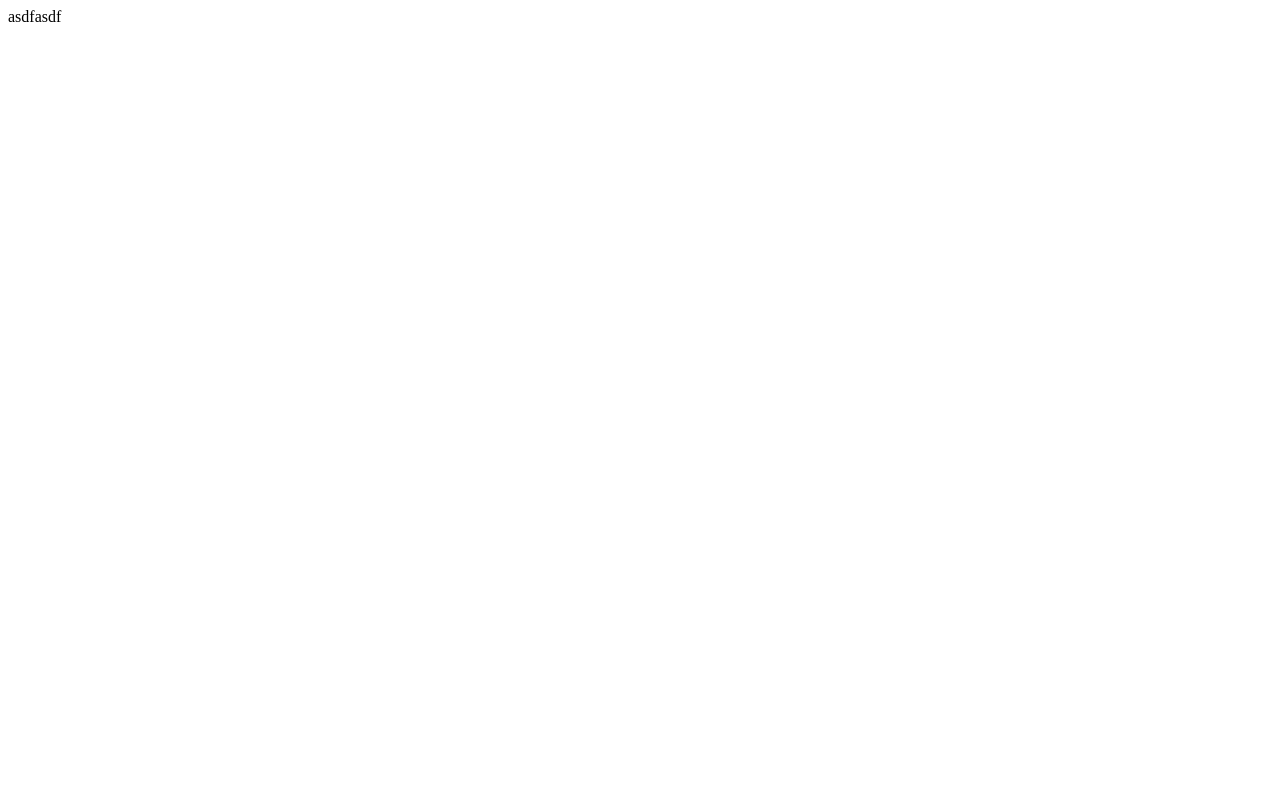
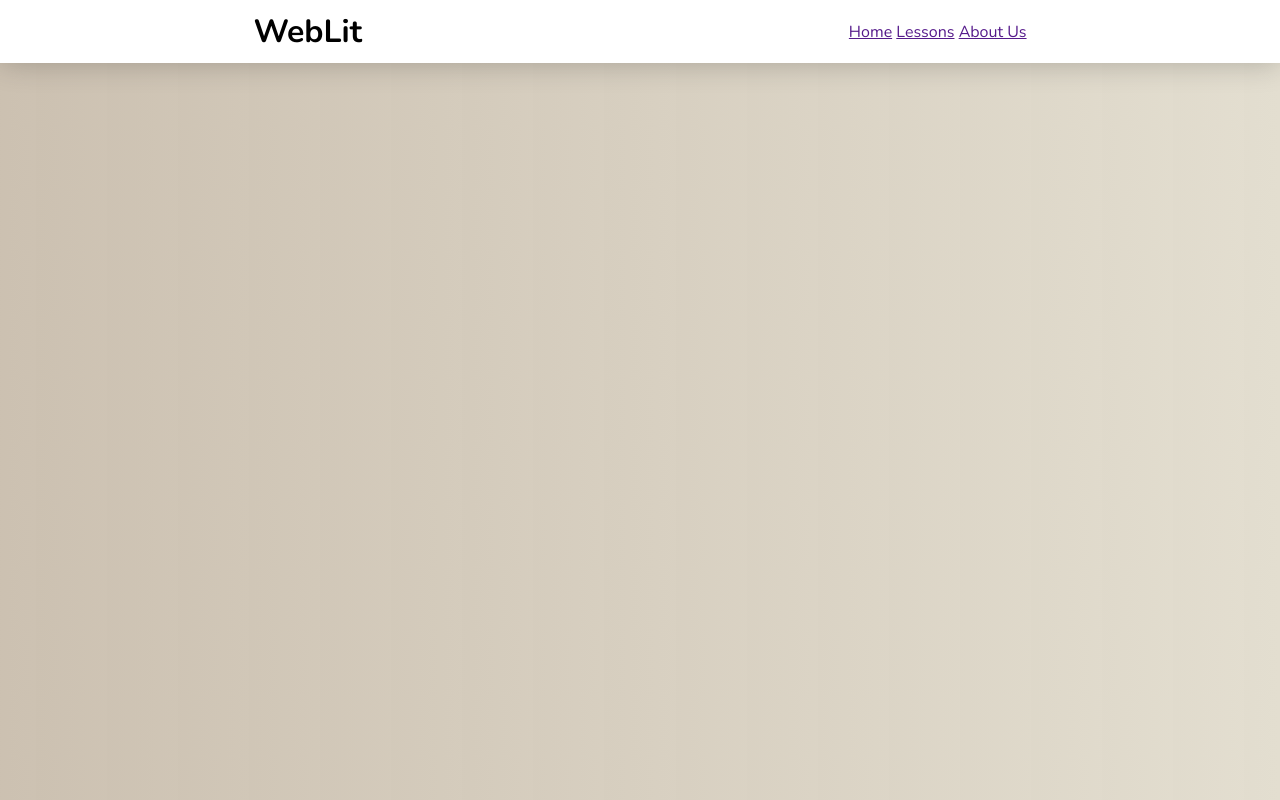
Before and after one commit to Jbreak321/digital-media-literacy, a plain HTML site: page index.html in a window 1280 px wide. Drawn offline with nearby package versions, Linux system fonts and the light colour scheme.

Commit message:
header finished

```diff
--- a/index.html
+++ b/index.html
@@ -3,10 +3,20 @@
 <head>
     <meta charset="UTF-8">
     <meta name="viewport" content="width=device-width, initial-scale=1.0">
+    <link rel="stylesheet" href="main-Site.css">
     <title>WebLiterature</title>
 </head>
 <body>
-    asdfasdf
+<header>
+    <h1>WebLit</h1>
+    <div class="navbar">
+
+        <a href="">Home</a>
+        <a href="">Lessons</a>
+        <a href="">About Us</a>
+
+    </div>
+</header>
 </body>
 <script src="main-Site.js"></script>
 </html>
--- a/main-Site.css
+++ b/main-Site.css
@@ -1,5 +1,28 @@
-*{
-    padding: none;
-    margin: none;
+@import url('https://fonts.googleapis.com/css2?family=Nunito:wght@200..1000&display=swap');
+
+* {
+    padding: 0;
+    margin: 0;
     box-sizing: border-box;
+    font-family: "Nunito", sans-serif;
+    scroll-behavior: smooth;
 }
+body{
+    background:linear-gradient(90deg, #C8BCABed,#E3DED0);
+}
+header{
+    height: fit-content;
+    padding: 10px;
+    background-color:white;
+    display: flex;
+    justify-content: space-around;
+    align-items: center;
+    box-shadow: 0 0 30px rgba(0, 0, 0, 0.226);
+}
+
+.navbar{
+    color: black;
+    gap: 15px;
+    text-decoration: none;
+    justify-content: space-evenly;
+}
```
Also changed, not shown: logo design.png (added).
